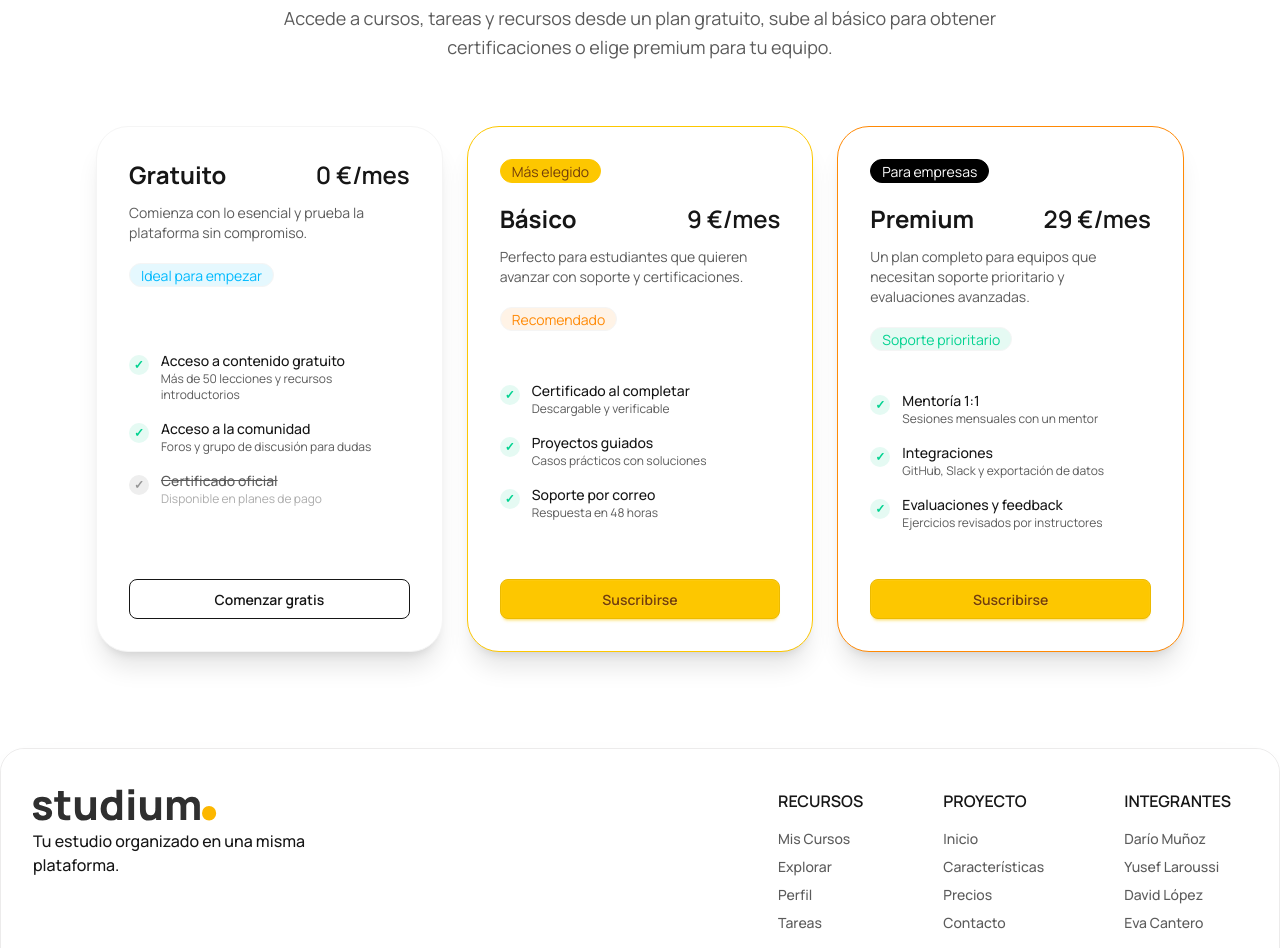
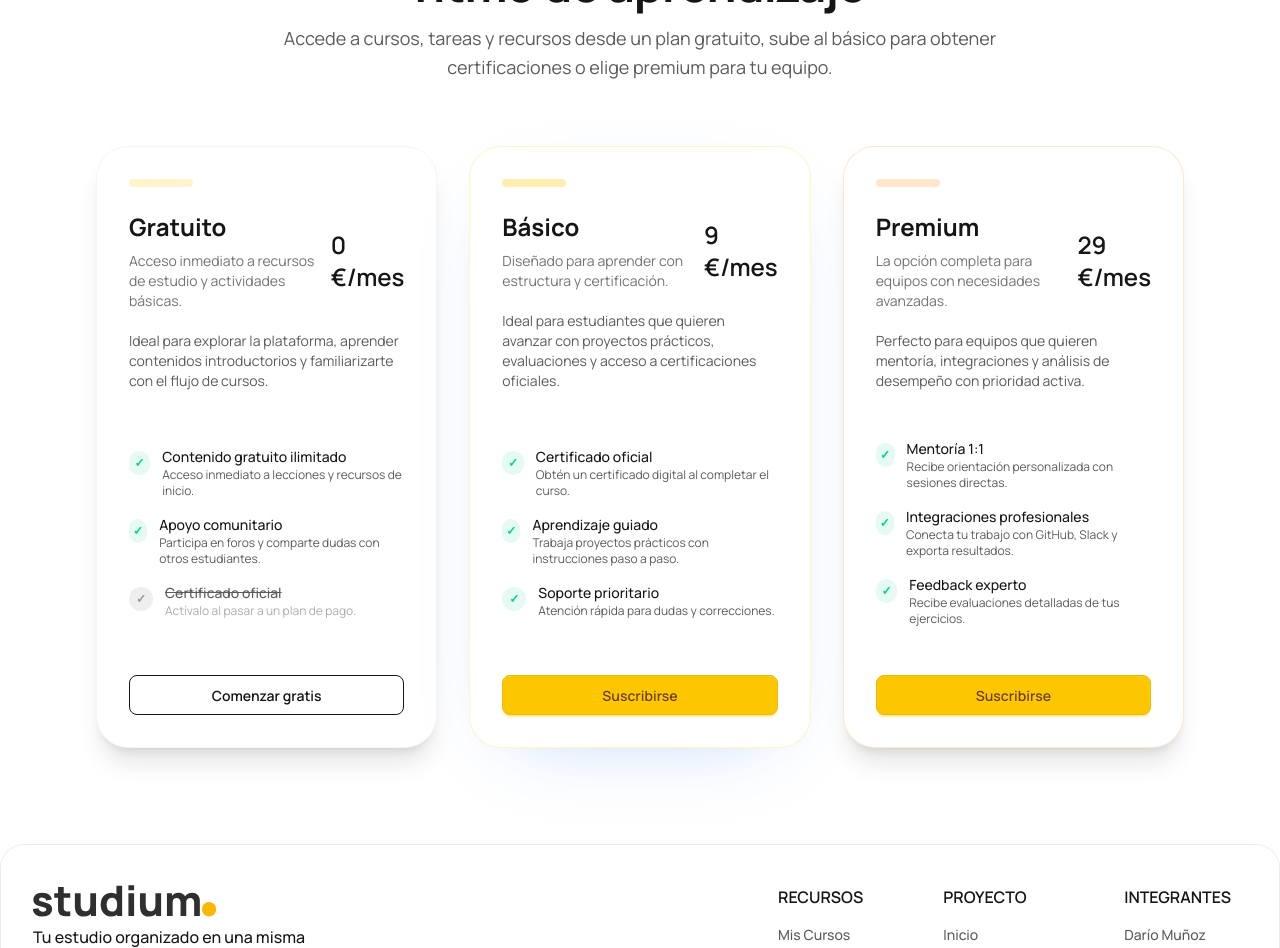
Before and after one commit to yuseflc/studium, a Next.js app: page / in a window 1280 px wide. Shown: the part 2220-3168 px from the top of the page. Built offline with nearby package versions, Linux system fonts and the light colour scheme; a web font is replaced by a local one.

Commit message:
[Update] Mejorada la estética del pricing

```diff
--- a/src/components/sections/Pricing.tsx
+++ b/src/components/sections/Pricing.tsx
@@ -3,6 +3,7 @@ export default function Pricing() {
         <section id="pricing" className="bg-base-100 py-24">
             <div className="mx-auto w-full max-w-6xl px-4 sm:px-6 lg:px-8">
                 <div className="max-w-3xl text-center mx-auto">
+                    <p className="text-sm font-bold uppercase tracking-[0.32em] text-primary/80">Planes y precios</p>
                     <h2 className="mt-6 text-4xl md:text-5xl font-bold text-base-content tracking-tight">
                         Elige el plan que se adapte a tu ritmo de aprendizaje
                     </h2>
@@ -11,127 +12,134 @@ export default function Pricing() {
                     </p>
                 </div>
 
-                <div className="mt-16 grid gap-6 lg:grid-cols-3">
-                    <div className="card w-full bg-base-100 shadow-xl border border-base-200 hover:shadow-2xl transition-all duration-300 rounded-[2rem]">
+                <div className="mt-16 grid gap-8 lg:grid-cols-3">
+                    <div className="card w-full bg-base-100 shadow-xl border border-base-200 hover:shadow-2xl transition-all duration-300 rounded-[2rem] hover:-translate-y-1">
                         <div className="card-body flex flex-col justify-between p-8">
                             <div>
+                                <div className="h-2 w-16 rounded-full bg-primary/20 mb-6"></div>
                                 <div className="flex items-center justify-between gap-4">
-                                    <h3 className="text-2xl font-bold text-base-content">Gratuito</h3>
+                                    <div>
+                                        <h3 className="text-2xl font-bold text-base-content">Gratuito</h3>
+                                        <p className="text-sm text-base-content/60 mt-2">Acceso inmediato a recursos de estudio y actividades básicas.</p>
+                                    </div>
                                     <span className="text-2xl font-semibold text-base-content">0 €/mes</span>
                                 </div>
-                                <p className="mt-3 text-sm text-base-content/70">
-                                    Comienza con lo esencial y prueba la plataforma sin compromiso.
+                                <p className="mt-5 text-sm text-base-content/70">
+                                    Ideal para explorar la plataforma, aprender contenidos introductorios y familiarizarte con el flujo de cursos.
                                 </p>
-                                <span className="badge mt-5 bg-info/10 text-info">Ideal para empezar</span>
                             </div>
 
-                            <ul className="mt-8 space-y-4 text-sm">
-                                <li className="flex items-start gap-3">
-                                    <span className="mt-1 h-5 w-5 rounded-full bg-success/10 text-success grid place-items-center text-xs font-bold">✓</span>
+                            <div className="mt-10 space-y-4 text-sm">
+                                <div className="flex items-start gap-3">
+                                    <span className="mt-1 flex h-6 w-6 items-center justify-center rounded-full bg-success/10 text-success text-xs font-bold">✓</span>
                                     <div>
-                                        <div className="font-medium text-base-content">Acceso a contenido gratuito</div>
-                                        <div className="text-xs text-base-content/70">Más de 50 lecciones y recursos introductorios</div>
+                                        <div className="font-medium text-base-content">Contenido gratuito ilimitado</div>
+                                        <div className="text-xs text-base-content/70">Acceso inmediato a lecciones y recursos de inicio.</div>
                                     </div>
-                                </li>
-                                <li className="flex items-start gap-3">
-                                    <span className="mt-1 h-5 w-5 rounded-full bg-success/10 text-success grid place-items-center text-xs font-bold">✓</span>
+                                </div>
+                                <div className="flex items-start gap-3">
+                                    <span className="mt-1 flex h-6 w-6 items-center justify-center rounded-full bg-success/10 text-success text-xs font-bold">✓</span>
                                     <div>
-                                        <div className="font-medium text-base-content">Acceso a la comunidad</div>
-                                        <div className="text-xs text-base-content/70">Foros y grupo de discusión para dudas</div>
+                                        <div className="font-medium text-base-content">Apoyo comunitario</div>
+                                        <div className="text-xs text-base-content/70">Participa en foros y comparte dudas con otros estudiantes.</div>
                                     </div>
-                                </li>
-                                <li className="flex items-start gap-3 opacity-70">
-                                    <span className="mt-1 h-5 w-5 rounded-full bg-base-content/10 text-base-content/60 grid place-items-center text-xs font-bold">✓</span>
+                                </div>
+                                <div className="flex items-start gap-3 opacity-70">
+                                    <span className="mt-1 flex h-6 w-6 items-center justify-center rounded-full bg-base-content/10 text-base-content/60 text-xs font-bold">✓</span>
                                     <div>
                                         <div className="font-medium line-through text-base-content">Certificado oficial</div>
-                                        <div className="text-xs text-base-content/50">Disponible en planes de pago</div>
+                                        <div className="text-xs text-base-content/50">Actívalo al pasar a un plan de pago.</div>
                                     </div>
-                                </li>
-                            </ul>
+                                </div>
+                            </div>
 
                             <button className="btn btn-outline btn-block mt-10 text-base-content">Comenzar gratis</button>
                         </div>
                     </div>
 
-                    <div className="card w-full bg-base-100 shadow-xl border border-primary hover:shadow-2xl transition-all duration-300 rounded-[2rem]">
+                    <div className="card w-full bg-base-100 shadow-[0_24px_80px_-48px_rgba(59,130,246,0.45)] border border-primary/20 hover:shadow-[0_26px_110px_-64px_rgba(59,130,246,0.35)] transition-all duration-300 rounded-[2rem] hover:-translate-y-1">
                         <div className="card-body flex flex-col justify-between p-8">
                             <div>
-                                <span className="badge badge-md badge-primary w-fit text-center">Más elegido</span>
-                                <div className="mt-5 flex items-center justify-between gap-4">
-                                    <h3 className="text-2xl font-bold text-base-content">Básico</h3>
+                                <div className="h-2 w-16 rounded-full bg-primary/30 mb-6"></div>
+                                <div className="flex items-center justify-between gap-4">
+                                    <div>
+                                        <h3 className="text-2xl font-bold text-base-content">Básico</h3>
+                                        <p className="text-sm text-base-content/60 mt-2">Diseñado para aprender con estructura y certificación.</p>
+                                    </div>
                                     <span className="text-2xl font-semibold text-base-content">9 €/mes</span>
                                 </div>
-                                <p className="mt-3 text-sm text-base-content/70">
-                                    Perfecto para estudiantes que quieren avanzar con soporte y certificaciones.
+                                <p className="mt-5 text-sm text-base-content/70">
+                                    Ideal para estudiantes que quieren avanzar con proyectos prácticos, evaluaciones y acceso a certificaciones oficiales.
                                 </p>
-                                <span className="badge mt-5 bg-secondary/10 text-secondary">Recomendado</span>
                             </div>
 
-                            <ul className="mt-8 space-y-4 text-sm">
-                                <li className="flex items-start gap-3">
-                                    <span className="mt-1 h-5 w-5 rounded-full bg-success/10 text-success grid place-items-center text-xs font-bold">✓</span>
+                            <div className="mt-10 space-y-4 text-sm">
+                                <div className="flex items-start gap-3">
+                                    <span className="mt-1 flex h-6 w-6 items-center justify-center rounded-full bg-success/10 text-success text-xs font-bold">✓</span>
                                     <div>
-                                        <div className="font-medium text-base-content">Certificado al completar</div>
-                                        <div className="text-xs text-base-content/70">Descargable y verificable</div>
+                                        <div className="font-medium text-base-content">Certificado oficial</div>
+                                        <div className="text-xs text-base-content/70">Obtén un certificado digital al completar el curso.</div>
                                     </div>
-                                </li>
-                                <li className="flex items-start gap-3">
-                                    <span className="mt-1 h-5 w-5 rounded-full bg-success/10 text-success grid place-items-center text-xs font-bold">✓</span>
+                                </div>
+                                <div className="flex items-start gap-3">
+                                    <span className="mt-1 flex h-6 w-6 items-center justify-center rounded-full bg-success/10 text-success text-xs font-bold">✓</span>
                                     <div>
-                                        <div className="font-medium text-base-content">Proyectos guiados</div>
-                                        <div className="text-xs text-base-content/70">Casos prácticos con soluciones</div>
+                                        <div className="font-medium text-base-content">Aprendizaje guiado</div>
+                                        <div className="text-xs text-base-content/70">Trabaja proyectos prácticos con instrucciones paso a paso.</div>
                                     </div>
-                                </li>
-                                <li className="flex items-start gap-3">
-                                    <span className="mt-1 h-5 w-5 rounded-full bg-success/10 text-success grid place-items-center text-xs font-bold">✓</span>
+                                </div>
+                                <div className="flex items-start gap-3">
+                                    <span className="mt-1 flex h-6 w-6 items-center justify-center rounded-full bg-success/10 text-success text-xs font-bold">✓</span>
                                     <div>
-                                        <div className="font-medium text-base-content">Soporte por correo</div>
-                                        <div className="text-xs text-base-content/70">Respuesta en 48 horas</div>
+                                        <div className="font-medium text-base-content">Soporte prioritario</div>
+                                        <div className="text-xs text-base-content/70">Atención rápida para dudas y correcciones.</div>
                                     </div>
-                                </li>
-                            </ul>
+                                </div>
+                            </div>
 
                             <button className="btn btn-primary btn-block mt-10">Suscribirse</button>
                         </div>
                     </div>
 
-                    <div className="card w-full bg-base-100 shadow-xl border border-secondary hover:shadow-2xl transition-all duration-300 rounded-[2rem]">
+                    <div className="card w-full bg-base-100 shadow-xl border border-secondary/20 hover:shadow-2xl transition-all duration-300 rounded-[2rem] hover:-translate-y-1">
                         <div className="card-body flex flex-col justify-between p-8">
                             <div>
-                                <span className="badge badge-md badge-accent w-fit text-center">Para empresas</span>
-                                <div className="mt-5 flex items-center justify-between gap-4">
-                                    <h3 className="text-2xl font-bold text-base-content">Premium</h3>
+                                <div className="h-2 w-16 rounded-full bg-secondary/20 mb-6"></div>
+                                <div className="flex items-center justify-between gap-4">
+                                    <div>
+                                        <h3 className="text-2xl font-bold text-base-content">Premium</h3>
+                                        <p className="text-sm text-base-content/60 mt-2">La opción completa para equipos con necesidades avanzadas.</p>
+                                    </div>
                                     <span className="text-2xl font-semibold text-base-content">29 €/mes</span>
                                 </div>
-                                <p className="mt-3 text-sm text-base-content/70">
-                                    Un plan completo para equipos que necesitan soporte prioritario y evaluaciones avanzadas.
+                                <p className="mt-5 text-sm text-base-content/70">
+                                    Perfecto para equipos que quieren mentoría, integraciones y análisis de desempeño con prioridad activa.
                                 </p>
-                                <span className="badge mt-5 bg-success/10 text-success">Soporte prioritario</span>
                             </div>
 
-                            <ul className="mt-8 space-y-4 text-sm">
-                                <li className="flex items-start gap-3">
-                                    <span className="mt-1 h-5 w-5 rounded-full bg-success/10 text-success grid place-items-center text-xs font-bold">✓</span>
+                            <div className="mt-10 space-y-4 text-sm">
+                                <div className="flex items-start gap-3">
+                                    <span className="mt-1 flex h-6 w-6 items-center justify-center rounded-full bg-success/10 text-success text-xs font-bold">✓</span>
                                     <div>
                                         <div className="font-medium text-base-content">Mentoría 1:1</div>
-                                        <div className="text-xs text-base-content/70">Sesiones mensuales con un mentor</div>
+                                        <div className="text-xs text-base-content/70">Recibe orientación personalizada con sesiones directas.</div>
                                     </div>
-                                </li>
-                                <li className="flex items-start gap-3">
-                                    <span className="mt-1 h-5 w-5 rounded-full bg-success/10 text-success grid place-items-center text-xs font-bold">✓</span>
+                                </div>
+                                <div className="flex items-start gap-3">
+                                    <span className="mt-1 flex h-6 w-6 items-center justify-center rounded-full bg-success/10 text-success text-xs font-bold">✓</span>
                                     <div>
-                                        <div className="font-medium text-base-content">Integraciones</div>
-                                        <div className="text-xs text-base-content/70">GitHub, Slack y exportación de datos</div>
+                                        <div className="font-medium text-base-content">Integraciones profesionales</div>
+                                        <div className="text-xs text-base-content/70">Conecta tu trabajo con GitHub, Slack y exporta resultados.</div>
                                     </div>
-                                </li>
-                                <li className="flex items-start gap-3">
-                                    <span className="mt-1 h-5 w-5 rounded-full bg-success/10 text-success grid place-items-center text-xs font-bold">✓</span>
+                                </div>
+                                <div className="flex items-start gap-3">
+                                    <span className="mt-1 flex h-6 w-6 items-center justify-center rounded-full bg-success/10 text-success text-xs font-bold">✓</span>
                                     <div>
-                                        <div className="font-medium text-base-content">Evaluaciones y feedback</div>
-                                        <div className="text-xs text-base-content/70">Ejercicios revisados por instructores</div>
+                                        <div className="font-medium text-base-content">Feedback experto</div>
+                                        <div className="text-xs text-base-content/70">Recibe evaluaciones detalladas de tus ejercicios.</div>
                                     </div>
-                                </li>
-                            </ul>
+                                </div>
+                            </div>
 
                             <button className="btn btn-primary btn-block mt-10">Suscribirse</button>
                         </div>
```
